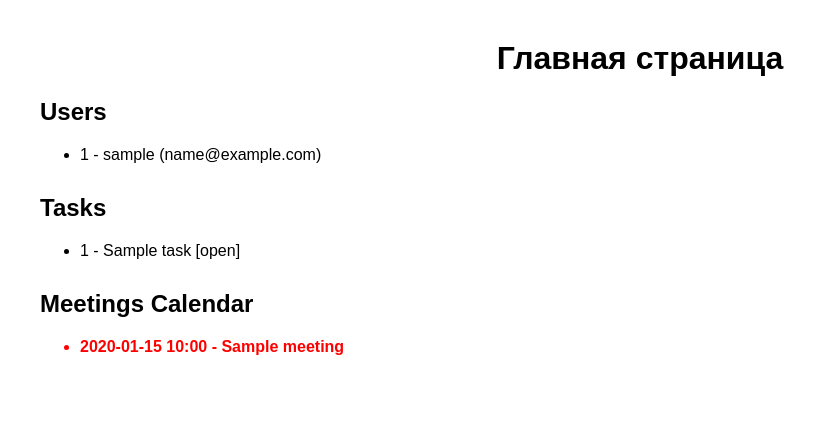
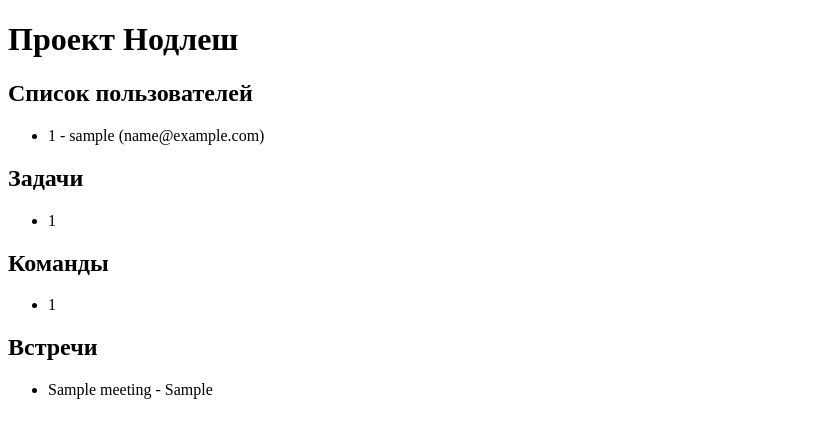
Before and after one commit to oberonmaster/FastAPI_project, a FastAPI app: template app/templates/index.html in a window 1280 px wide. Shown: the top 438 px of the page, without its empty margins (0-839 px from the left). Run offline with FastAPI, Linux system fonts and the light colour scheme; the template is opened without the code that fills it: most values are stand-ins (such as "Sample title", 1, 10 or a date in 2020); parts of the project's set-up code (start-up, migrations or seed data) failed here and were passed over.

Commit message:
minimal index.html

```diff
--- a/app/templates/index.html
+++ b/app/templates/index.html
@@ -3,42 +3,72 @@
     <head>
         <meta charset="UTF-8">
         <title>Главная страница</title>
-<style>
-    body { font-family: Arial, sans-serif; margin: 40px; }
-    h1 { text-align: center; }
-    .section { margin-bottom: 30px; }
-    .meeting { color: red; font-weight: bold; }
-</style>
     </head>
     <body>
-<h1>Главная страница</h1>
+        <h1>Проект Нодлеш</h1>
 
         <div class="section">
-    <h2>Users</h2>
+        <!--    Блок со списком пользователей -->
+            <h2>Список пользователей</h2>
+            {% if users: %}
             <ul>
                 {% for user in users %}
                 <li>{{ user.id }} - {{ user.username }} ({{ user.email }})</li>
                 {% endfor %}
             </ul>
-</div>
+            {% else %}
+                <h3>Пользователи не добавлены</h3>
+            {% endif %}
 
-<div class="section">
-    <h2>Tasks</h2>
+        <!--    Блок со списком задач -->
+            <h2>Задачи</h2>
+                {% if tasks: %}
             <ul>
                 {% for task in tasks %}
-        <li>{{ task.task_id }} - {{ task.title }} [{{ task.status }}]</li>
+                <li>{{ task.task_id }}</li>
                 {% endfor %}
             </ul>
-</div>
+            {% else %}
+                <h3>Задачи не поставлены</h3>
+            {% endif %}
+        <!--    Блок со списком команд -->
+            <h2>Команды</h2>
+                {% if teams: %}
+            <ul>
+                {% for team in teams %}
+                <li>{{ team.team_id }}</li>
+                {% endfor %}
+            </ul>
+            {% else %}
+                <h3>Команды не созданы</h3>
+            {% endif %}
 
-<div class="section">
-    <h2>Meetings Calendar</h2>
+        <!--    Блок со списком встреч -->
+        <!--    добавить отображение календаря -->
+            <h2>Встречи</h2>
+                {% if meetings: %}
             <ul>
                 {% for meeting in meetings %}
-        <li class="meeting">{{ meeting.meeting_date.strftime('%Y-%m-%d %H:%M') }} - {{ meeting.title }}</li>
+                <li>{{ meeting.meeting_name }} - {{ meeting.meeting_admin }}</li>
                 {% endfor %}
             </ul>
+            {% else %}
+                <h3>Встречи не назначены</h3>
+            {% endif %}
+
+<!--&lt;!&ndash;            Календарь&ndash;&gt;-->
+<!--            <h2>События календаря</h2>-->
+<!--                {% if calendar_repo: %}-->
+<!--            <ul>-->
+<!--                {% for event in calendar_repo.get_upcoming_events %}-->
+<!--                <li>{{ event }}</li>-->
+<!--                {% endfor %}-->
+<!--            </ul>-->
+<!--            {% else %}-->
+<!--                <h3>События в календаре отсутствуют</h3>-->
+<!--            {% endif %}-->
+
+
         </div>
-
     </body>
 </html>
```
Also changed, not shown: app/routers/index.py (+17 -8 lines), app/services/calendar_service.py (+17 -0 lines). Lines whose indentation alone changed are shown as unchanged.
